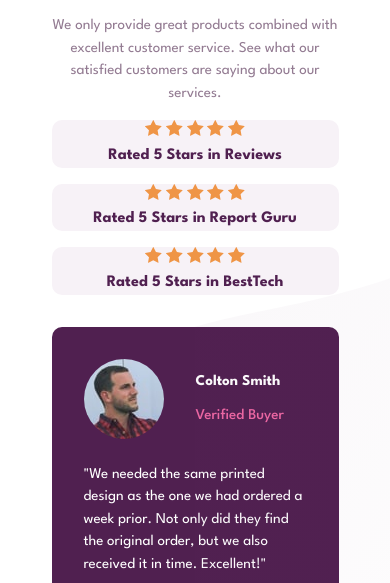
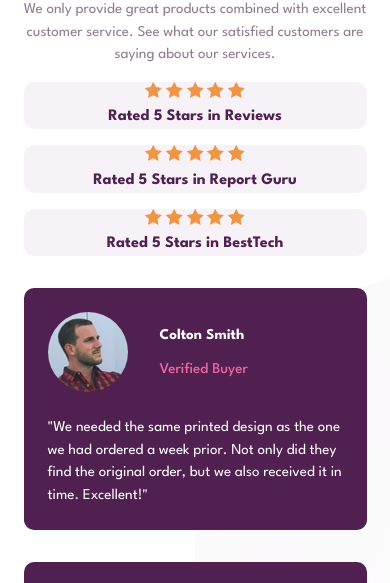
Before and after one commit to tomeklucz/FM-social-proof-section, a plain HTML site: page index.html in a window 390 px wide. Shown: the part 241-824 px from the top of the page. Drawn offline with Linux system fonts and the light colour scheme.

Commit message:
mobile design small change

```diff
--- a/style.css
+++ b/style.css
@@ -29,8 +29,9 @@ body {
 
 main {
   max-width: 90vw;
+  min-width: 375px;
   margin: 5rem auto;
-  padding: 2rem;
+  padding: 1rem;
 }
 
 /* background images */
@@ -92,7 +93,7 @@ main {
 .testimonial-container {
   background-color: var(--very-dark-magenta-color);
   border-radius: 10px;
-  padding: 2rem;
+  padding: 1.5rem;
   margin-top: 2rem;
   text-align: left;
 }
```
